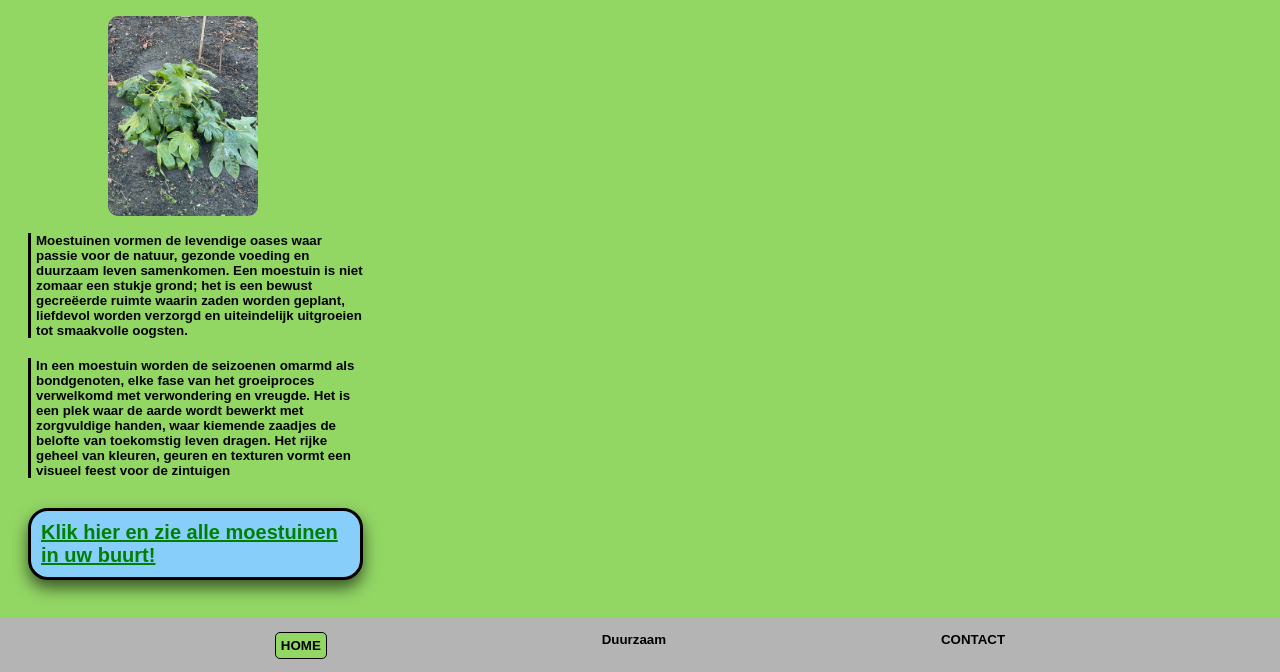
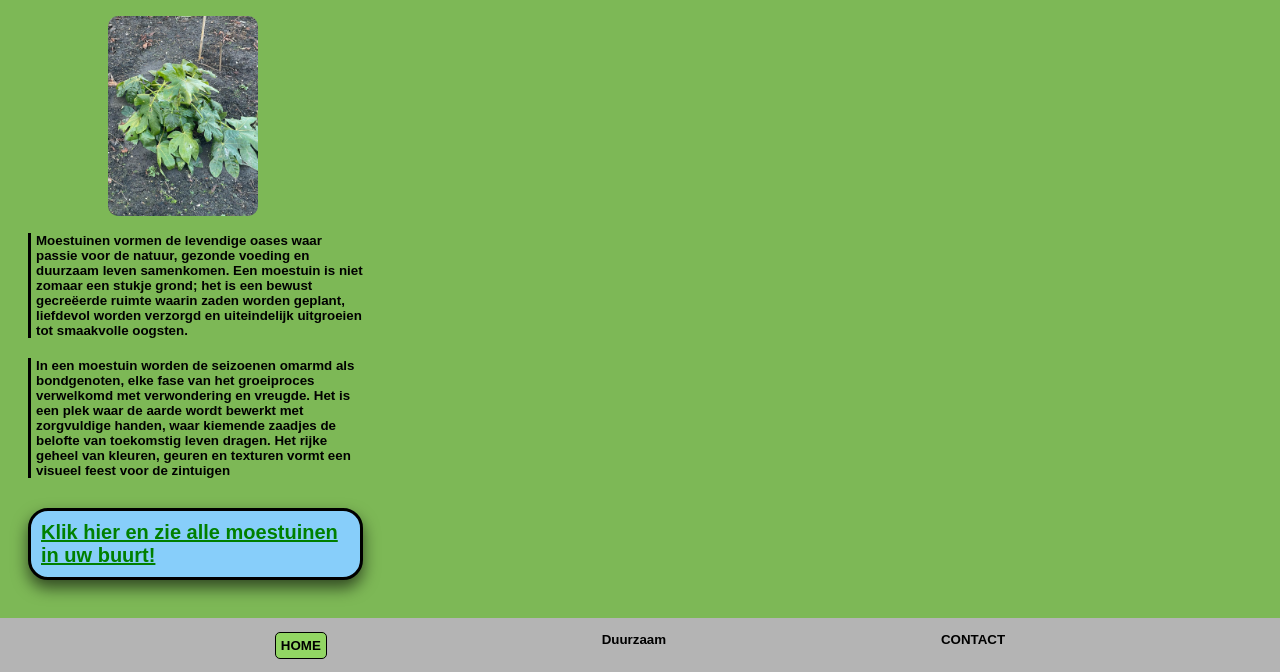
Before and after one commit to Dbuitenweg/individuele, a plain HTML site: page index.html in a window 1280 px wide. Shown: the part 128-800 px from the top of the page. Drawn offline with Linux system fonts and the light colour scheme.

Commit message:
kleur
kleur

```diff
--- a/style.css
+++ b/style.css
@@ -1,6 +1,6 @@
 /* alles */
 body{
-    background-color: rgb(146, 214, 100);
+    background-color: rgb(125, 184, 86);
     max-width: 375px;
     height: auto;
     font-size: smaller;
```
